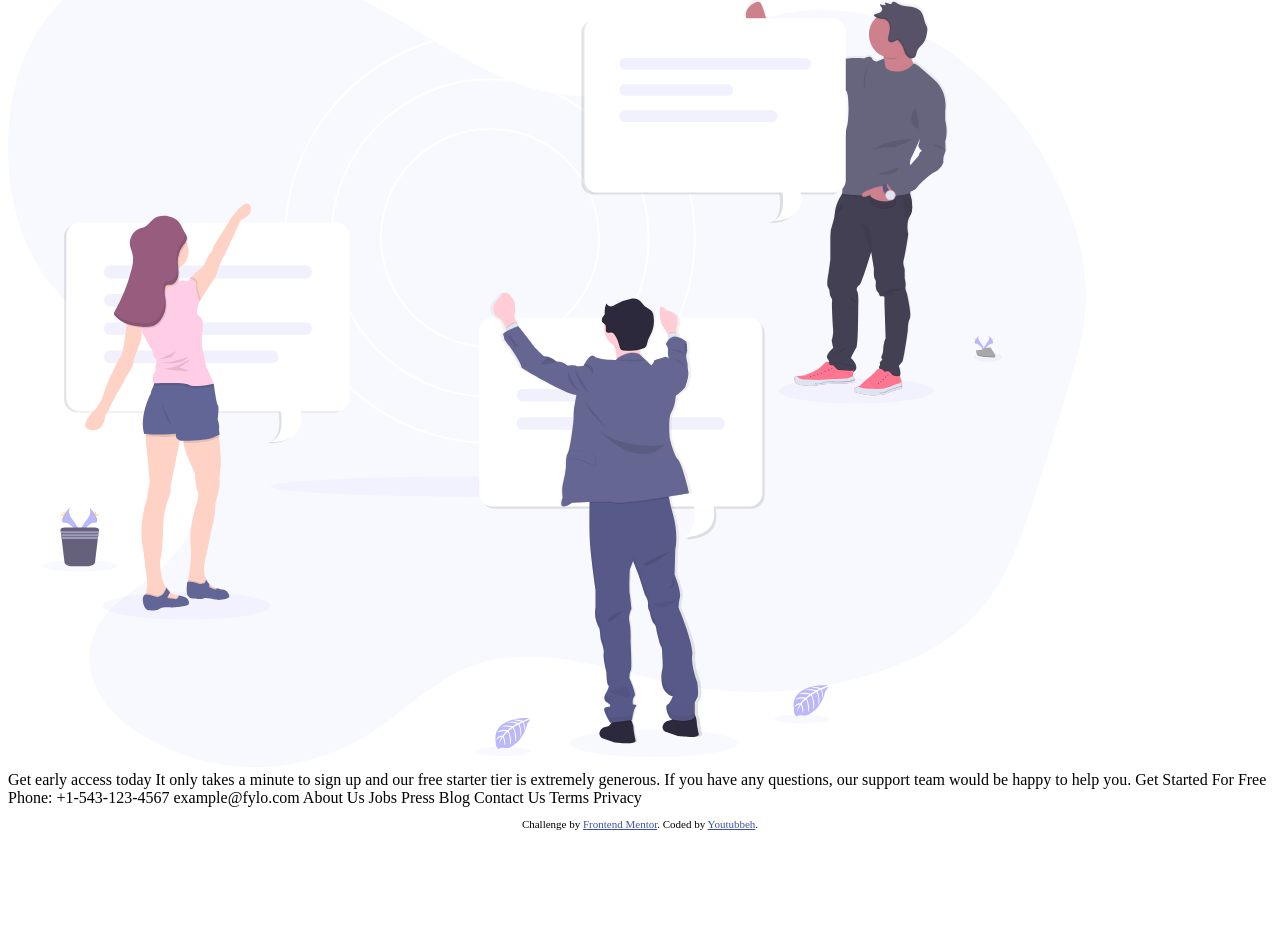
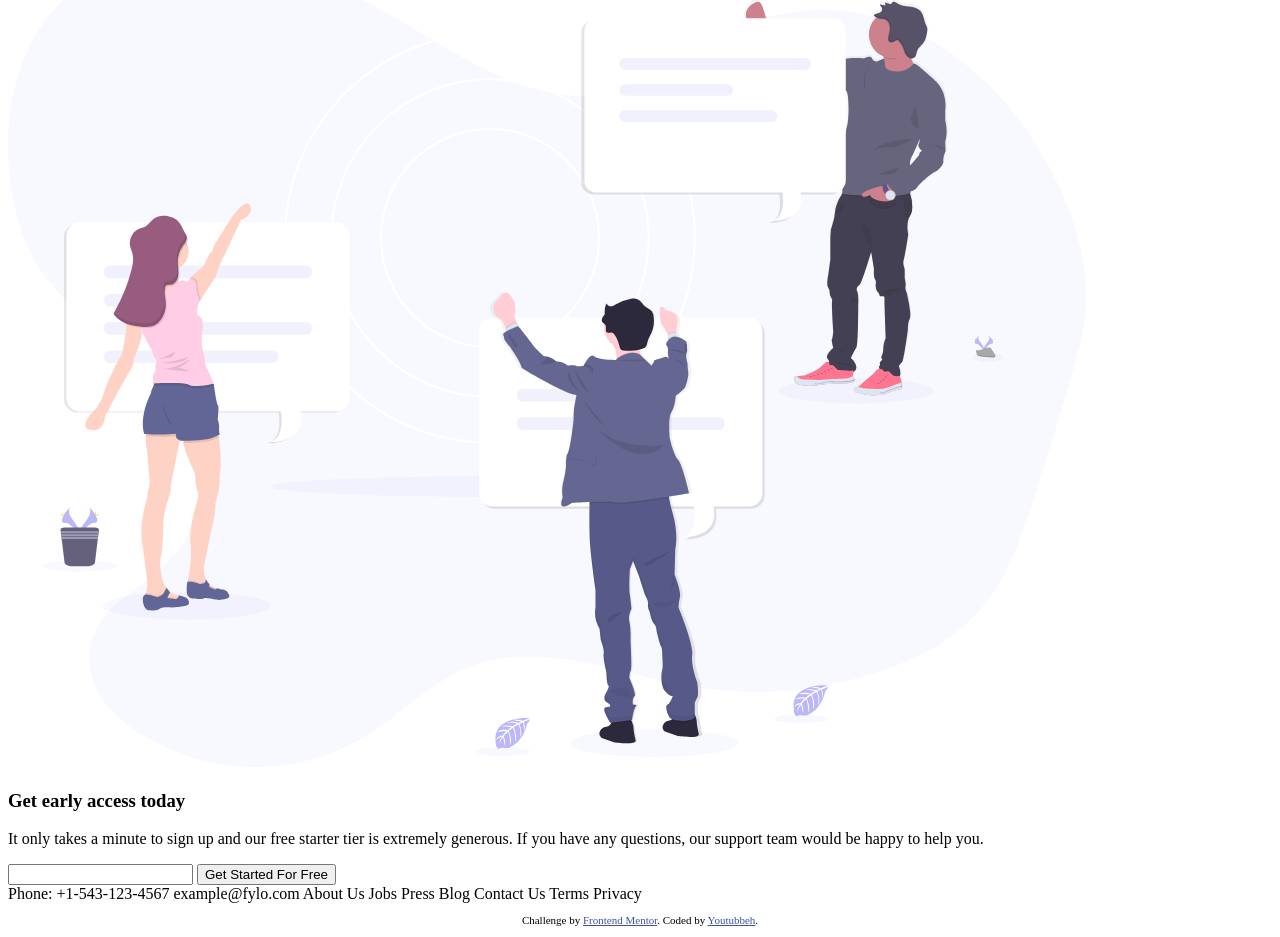
Before and after one commit to youtubbeh/2column, a plain HTML site: page index.html in a window 1280 px wide. Shown: the part 1621-2558 px from the top of the page. Before the commit the page ends 2462 px from the top, so only its background shows below. Drawn offline with Linux system fonts and the light colour scheme.

Commit message:
Make CTA section in html

```diff
--- a/index.html
+++ b/index.html
@@ -81,15 +81,25 @@
     <div class="img-wrapper">
       <img src="./images/illustration-2.svg" alt="text-bubbles">
     </div>
-
   </section>
 
-  Get early access today
+  <section class="CTA">
+    <div class="nudge">
+      <h3>
+        Get early access today
+      </h3>
+      <p>
+        It only takes a minute to sign up and our free starter tier is extremely generous.
+        If you have any questions, our support team would be happy to help you.
+      </p>
+    </div>
+    <form method="post">
+      <input type="text" name="email">
+      <button>Get Started For Free</button>
+    </form>
+  </section>
 
-  It only takes a minute to sign up and our free starter tier is extremely generous.
-  If you have any questions, our support team would be happy to help you.
 
-  Get Started For Free
 
   Phone: +1-543-123-4567
   example@fylo.com
```
